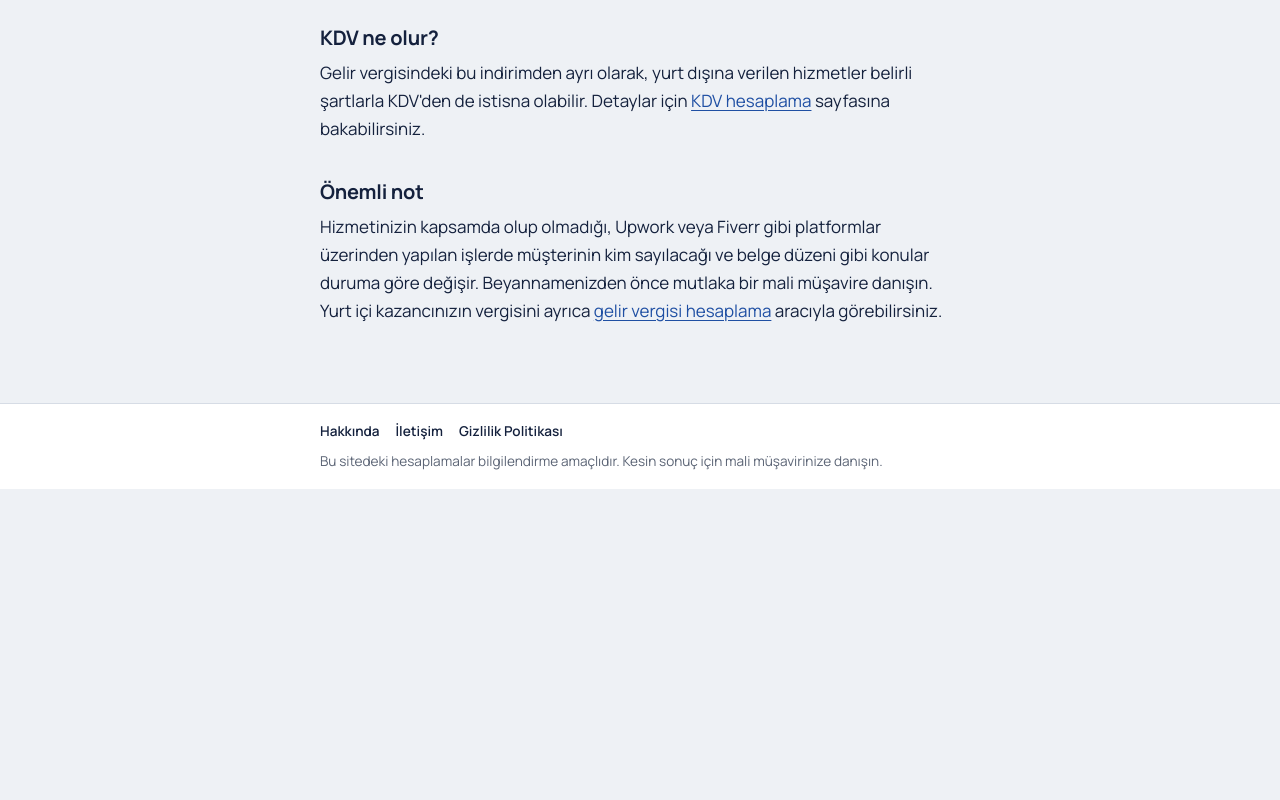
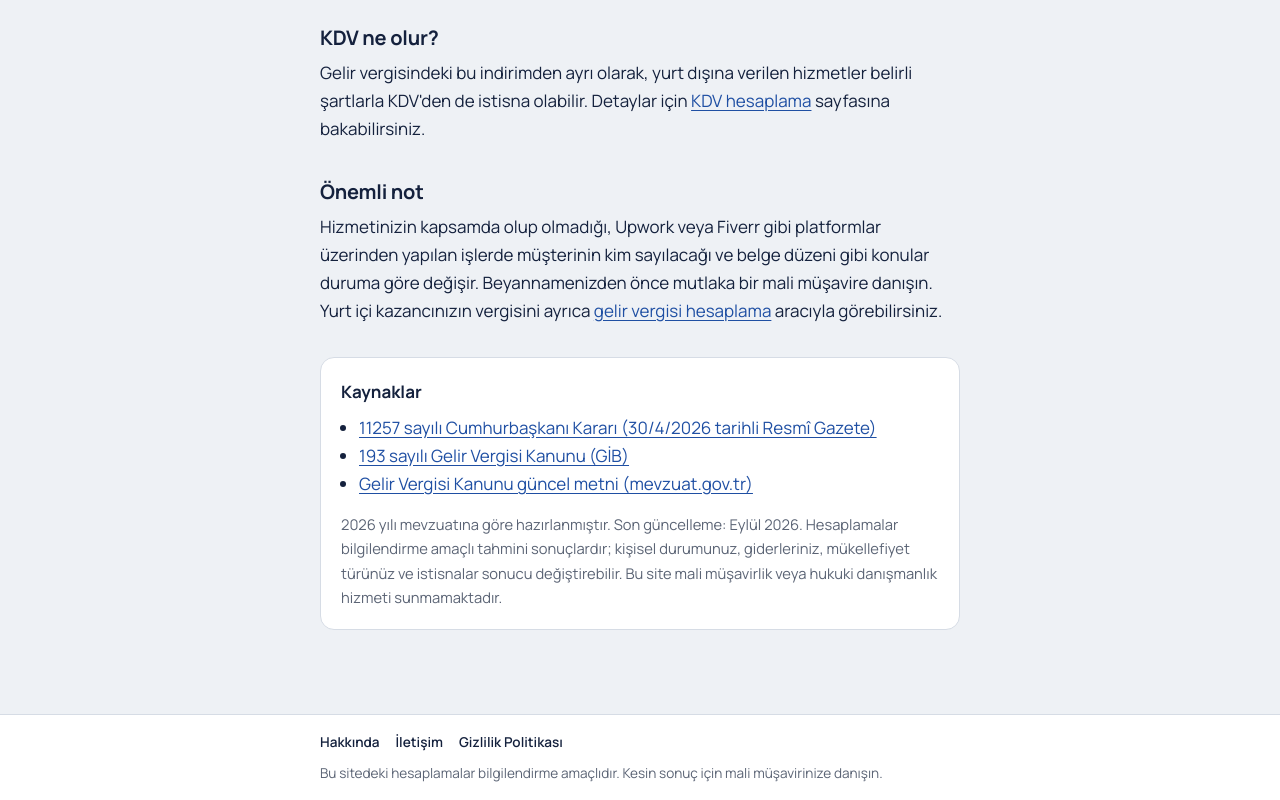
Before and after one commit to yavuzscvk-source/freelancer-vergi, a Next.js app: page /hizmet-ihracati-vergi-indirimi in a window 1280 px wide. Shown: the part 1983-2783 px from the top of the page. Before the commit the page ends 2472 px from the top, so only its background shows below. Built offline with nearby package versions, Linux system fonts and the light colour scheme.

Commit message:
Update page.js

```diff
--- a/app/hizmet-ihracati-vergi-indirimi/page.js
+++ b/app/hizmet-ihracati-vergi-indirimi/page.js
@@ -1,7 +1,7 @@
 import Link from "next/link";
 import Hesaplayici from "./Hesaplayici";
 import { sayfa } from "../../lib/seo";
-
+import Kaynaklar from "../Kaynaklar";
 export const metadata = sayfa({
   baslik: "Yurt Dışına Hizmet Veren Freelancer Vergisi 2026 (%100 İndirim)",
   aciklama: "2026'da yurt dışı müşterilere verilen yazılım, tasarım ve mühendislik hizmetlerinde kazanç indirimi %100 oldu. Şartları okuyun, vergi avantajınızı hesaplayın.",
@@ -36,6 +36,7 @@ export default function HizmetIhracati() {
 
       <h2>Önemli not</h2>
       <p>Hizmetinizin kapsamda olup olmadığı, Upwork veya Fiverr gibi platformlar üzerinden yapılan işlerde müşterinin kim sayılacağı ve belge düzeni gibi konular duruma göre değişir. Beyannamenizden önce mutlaka bir mali müşavire danışın. Yurt içi kazancınızın vergisini ayrıca <Link href="/gelir-vergisi-hesaplama">gelir vergisi hesaplama</Link> aracıyla görebilirsiniz.</p>
+      <Kaynaklar sayfa="ihracat" />
     </>
   );
 }
```
